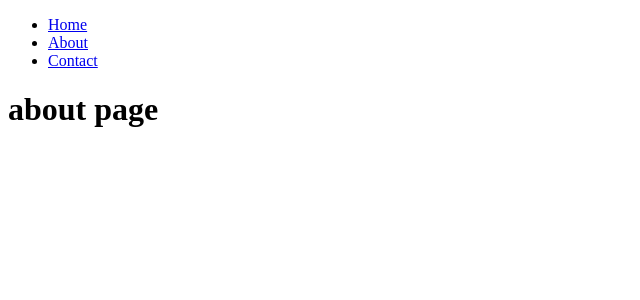
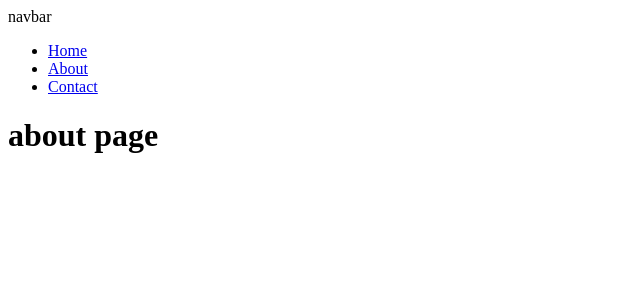
Before and after one commit to YashMarmat/react-helmet-project, a React (Create React App) app: page /about in a window 1280 px wide. Shown: the top 300 px of the page, without its empty margins (0-640 px from the left). Built offline with nearby package versions, Linux system fonts and the light colour scheme.

Commit message:
dynamic-meta-tags try3

```diff
--- a/src/App.js
+++ b/src/App.js
@@ -8,6 +8,7 @@ import { BrowserRouter, Route, Routes } from 'react-router-dom' // NOTE: Switch
 
 
 const App = () => {
+
   return (
     <div>
       <BrowserRouter>
--- a/src/components/About.js
+++ b/src/components/About.js
@@ -2,6 +2,7 @@ import React from 'react'
 import {Helmet} from "react-helmet";
 
 const About = () => {
+
     return (
         <div>
             <Helmet>
--- a/src/components/MyNavbar.js
+++ b/src/components/MyNavbar.js
@@ -4,6 +4,7 @@ import { Link } from 'react-router-dom'
 const MyNavbar = () => {
     return (
         <div>
+            navbar
             <ul>
                 <li>
                     <Link to="/">Home</Link>
```
